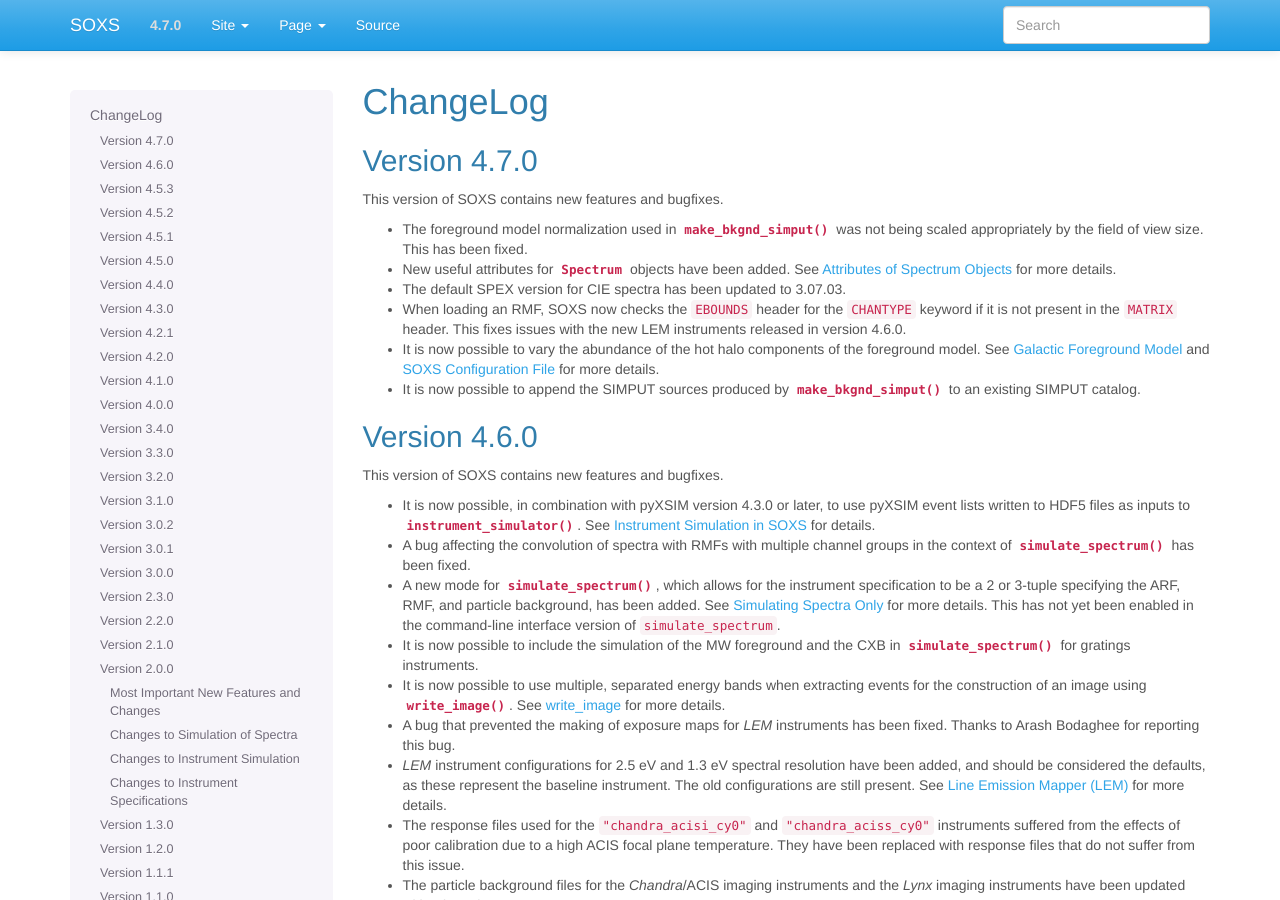
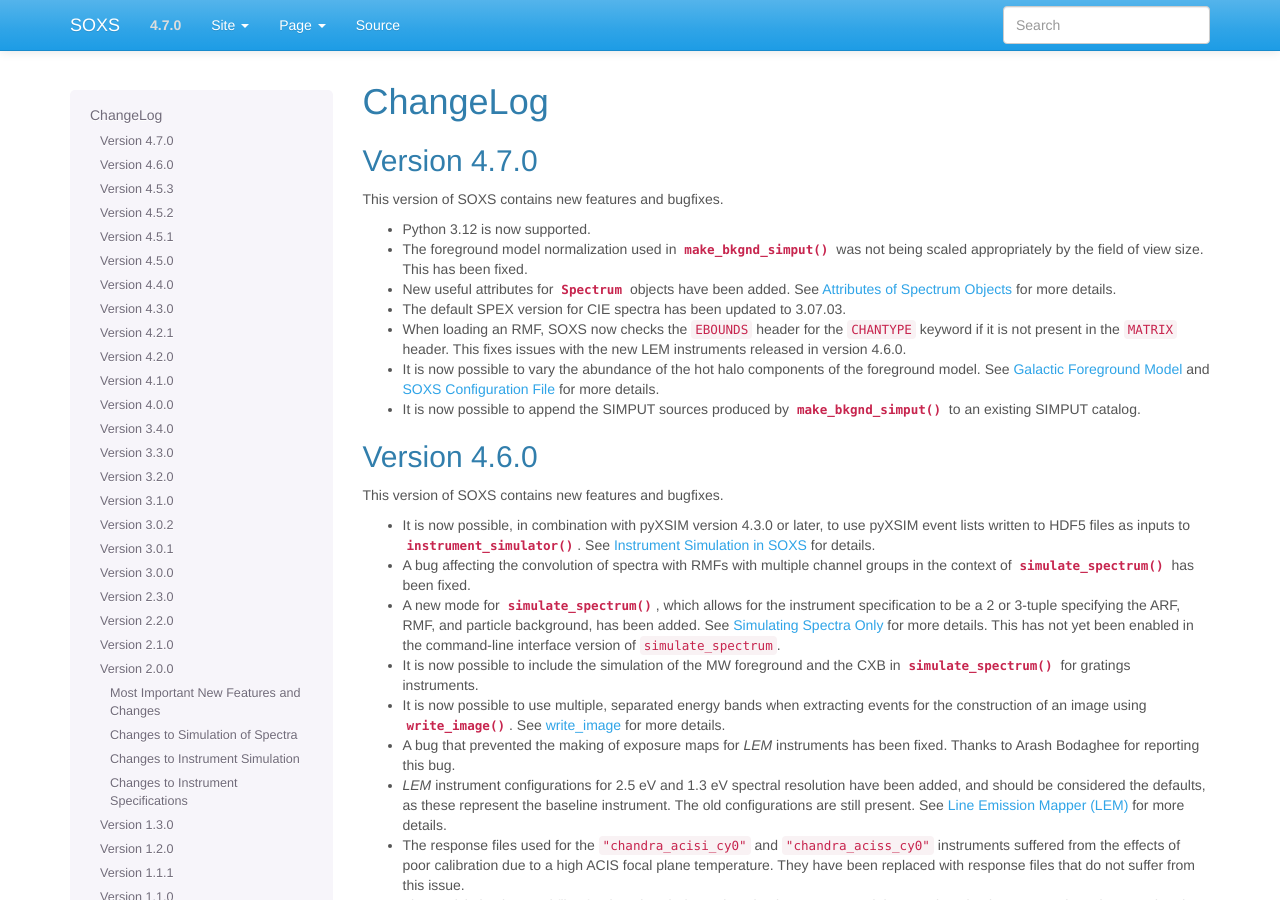
Before and after one commit to lynx-x-ray-observatory/soxs, a Sphinx documentation site: the page built from doc/source/changelog.rst, in a window 1280 px wide and 900 px high. Built offline with Sphinx 7.4.7, drawn with Linux system fonts in a browser that asks for light colours.

Commit message:
Note about Python 3.12

```diff
--- a/doc/source/changelog.rst
+++ b/doc/source/changelog.rst
@@ -8,6 +8,7 @@
 
 This version of SOXS contains new features and bugfixes.
 
+* Python 3.12 is now supported.
 * The foreground model normalization used in :func:`~soxs.simput.make_bkgnd_simput`
   was not being scaled appropriately by the field of view size. This has been
   fixed.
```
